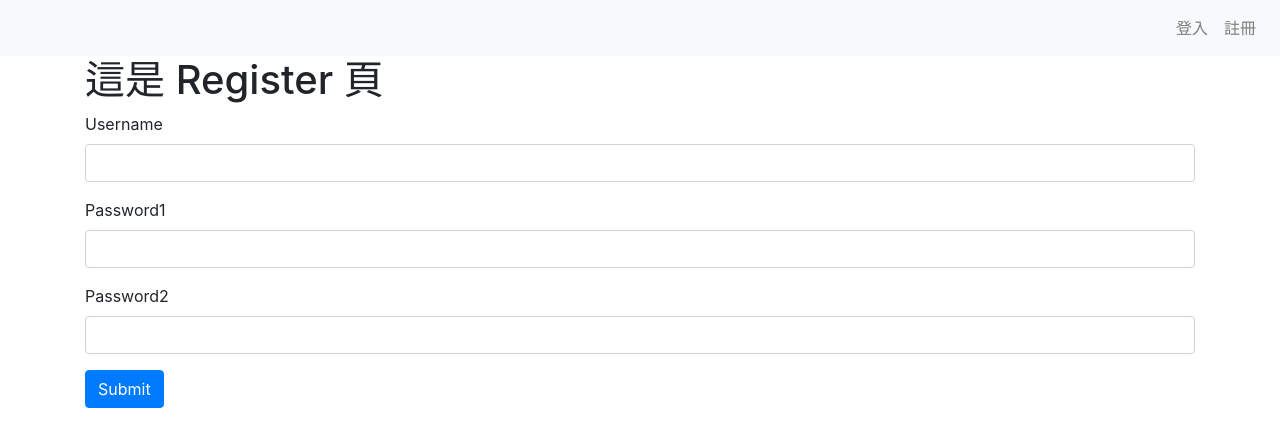
After one commit to daekony/PythonTeach, a Django app: page /register/ in a window 1280 px wide. The commit adds this page. Shown: the top 447 px of the page. Run offline with Django 3.2, Linux system fonts and the light colour scheme; some libraries are stand-ins or nearby versions.

Commit message:
新增登入系統實作教學

```diff
--- a/Django/MyFirstSite/MyFirstSite/urls.py
+++ b/Django/MyFirstSite/MyFirstSite/urls.py
@@ -21,6 +21,9 @@ from blog import views as blog_views
 urlpatterns = [
     path('admin/', admin.site.urls),
 
-    path('', blog_views.index),
+    path('', blog_views.index, name="index"),
     path('page1/', blog_views.page1),
+    path('login/', blog_views.login, name="login"),
+    path('logout/', blog_views.logout, name="logout"),
+    path('register/', blog_views.register, name="register"),
 ]
--- a/Django/MyFirstSite/blog/templates/blog/index.html
+++ b/Django/MyFirstSite/blog/templates/blog/index.html
@@ -3,8 +3,10 @@
 <html>
     <head>
         <title>Index</title>
+        <link rel="stylesheet" href="https://stackpath.bootstrapcdn.com/bootstrap/4.3.1/css/bootstrap.min.css" integrity="sha384-ggOyR0iXCbMQv3Xipma34MD+dH/1fQ784/j6cY/iJTQUOhcWr7x9JvoRxT2MZw1T" crossorigin="anonymous">
     </head>
     <body>
+        {% include 'blog/nav_accounts.html' %}
         <h1>這是首頁</h1>
     </body>
 </html>
--- /dev/null
+++ b/Django/MyFirstSite/blog/templates/blog/nav_accounts.html
@@ -0,0 +1,28 @@
+{% load i18n %}
+
+<nav class="navbar navbar-expand-lg navbar-light bg-light">
+  <div class="collapse navbar-collapse" id="navbarSupportedContent">
+    <ul class="navbar-nav ml-auto">
+      {% if request.user.is_authenticated %}
+        <li class="nav-item">
+          <a class="nav-link" href="#">{{ request.user.username }}</a>
+        </li>
+        {% if request.user.is_superuser %}
+          <li class="nav-item">
+            <a class="nav-link" href="#">網站後台</a>
+          </li>
+        {% endif %}
+        <li class="nav-item">
+            <a class="nav-link" href="{% url 'logout' %}">登出</a>
+          </li>
+      {% else %}
+        <li class="nav-item">
+          <a class="nav-link" href="{% url 'login' %}">登入</a>
+        </li>
+        <li class="nav-item">
+          <a class="nav-link" href="{% url 'register' %}">註冊</a>
+        </li>
+      {% endif %}
+    </ul>
+  </div>
+</nav>
--- /dev/null
+++ b/Django/MyFirstSite/blog/templates/blog/register.html
@@ -0,0 +1,33 @@
+<!DOCTYPE html>
+
+<html>
+    <head>
+        <title>Index</title>
+        <link rel="stylesheet" href="https://stackpath.bootstrapcdn.com/bootstrap/4.3.1/css/bootstrap.min.css" integrity="sha384-ggOyR0iXCbMQv3Xipma34MD+dH/1fQ784/j6cY/iJTQUOhcWr7x9JvoRxT2MZw1T" crossorigin="anonymous">
+    </head>
+    <body>
+        {% include 'blog/nav_accounts.html' %}
+        <div class="container">
+            <h1>這是 Register 頁</h1>
+
+            <form method="POST" action=".">
+                {% csrf_token %}
+                <div class="form-group">
+                    <label for="name">Username</label>
+                    <input class="form-control" name="username" type="text" required>
+                </div>
+                <div class="form-group">
+                    <label for="name">Password1</label>
+                    <input class="form-control" name="password1" type="password" required>
+                </div>
+                <div class="form-group">
+                    <label for="name">Password2</label>
+                    <input class="form-control" name="password2" type="password" required>
+                </div>
+                <input class="btn btn-primary" type="submit">
+            </form>
+
+            <p>{{ msg }}</p>
+        </div>
+    </body>
+</html>
--- a/Django/MyFirstSite/blog/views.py
+++ b/Django/MyFirstSite/blog/views.py
@@ -1,4 +1,8 @@
-from django.shortcuts import render
+from django.shortcuts import render, redirect
+from django.contrib import auth
+from django.contrib.auth.models import User
+from django.contrib.auth.hashers import make_password
+from django.urls import reverse_lazy
 from django.http import HttpResponse
 
 from blog.models import Comment
@@ -22,3 +26,57 @@ def page1(request):
         "comments": Comment.objects.all() # select * from Comment;
     }
     return render(request, 'blog/page1.html', context)
+
+
+def login(request):
+    if request.POST:
+        # 當使用者 POST 表單後運行這部分程式碼
+        username = request.POST.get('username')
+        password = request.POST.get('password')
+
+        # 用 auth.authenticate 來找 db 內是否有這筆帳戶資料
+        user = auth.authenticate(username=username, password=password)
+
+        if user and user.is_active: # 判斷 user 是否存在，且沒有被凍結
+            # 允許登入
+            auth.login(request, user)
+            return redirect(reverse_lazy('index')) # 進行導頁到 index
+        else:
+            # 不允許登入
+            context = {
+                "msg": "登入失敗",
+            }
+            return render(request, 'blog/login.html', context)
+
+    return render(request, 'blog/login.html')
+
+def logout(request):
+    auth.logout(request)
+    return redirect(reverse_lazy('index'))  # 登出後導頁到 index
+
+
+def register(request):
+    if request.POST:
+        # 當使用者 POST 表單後運行這部分程式碼
+        username = request.POST.get('username')
+        password1 = request.POST.get('password1')
+        password2 = request.POST.get('password2')
+
+        if password1 == password2:
+            if not User.objects.filter(username=username).exists(): # 判斷是否 username 有存在 db 內
+                user = User.objects.create(
+                    username=username,
+                    password=make_password(password1), # 密碼加密
+                )
+                return redirect(reverse_lazy('login'))  # 登出後導頁到 login
+            else:
+                context = {
+                    "msg": "此使用者帳號已被申請過",
+                }
+                return render(request, 'blog/register.html', context)
+        else:
+            context = {
+                "msg": "一次密碼與二次密碼不相同",
+            }
+            return render(request, 'blog/register.html', context)
+    return render(request, 'blog/register.html')
```
Also changed, not shown: Django/MyFirstSite/blog/templates/blog/login.html (added, +29 -0 lines), Django/MyFirstSite/db.sqlite3, Django/images/P13.PNG (added), Django/images/P14.PNG (added), Django/images/P15.PNG (added), Django/images/P16.PNG (added), Django/images/P17.PNG (added), Django/images/P18.PNG (added), Django/images/P19.PNG (added), Django/images/P20.PNG (added), 1 other file.
